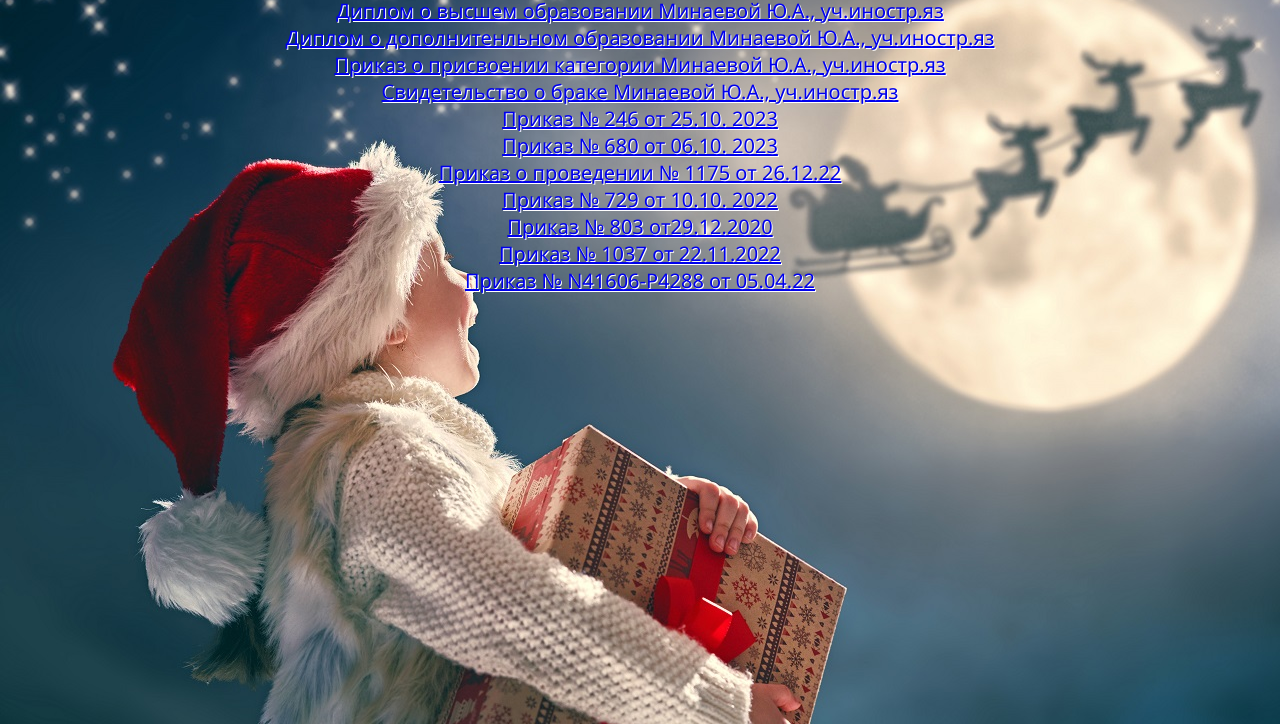
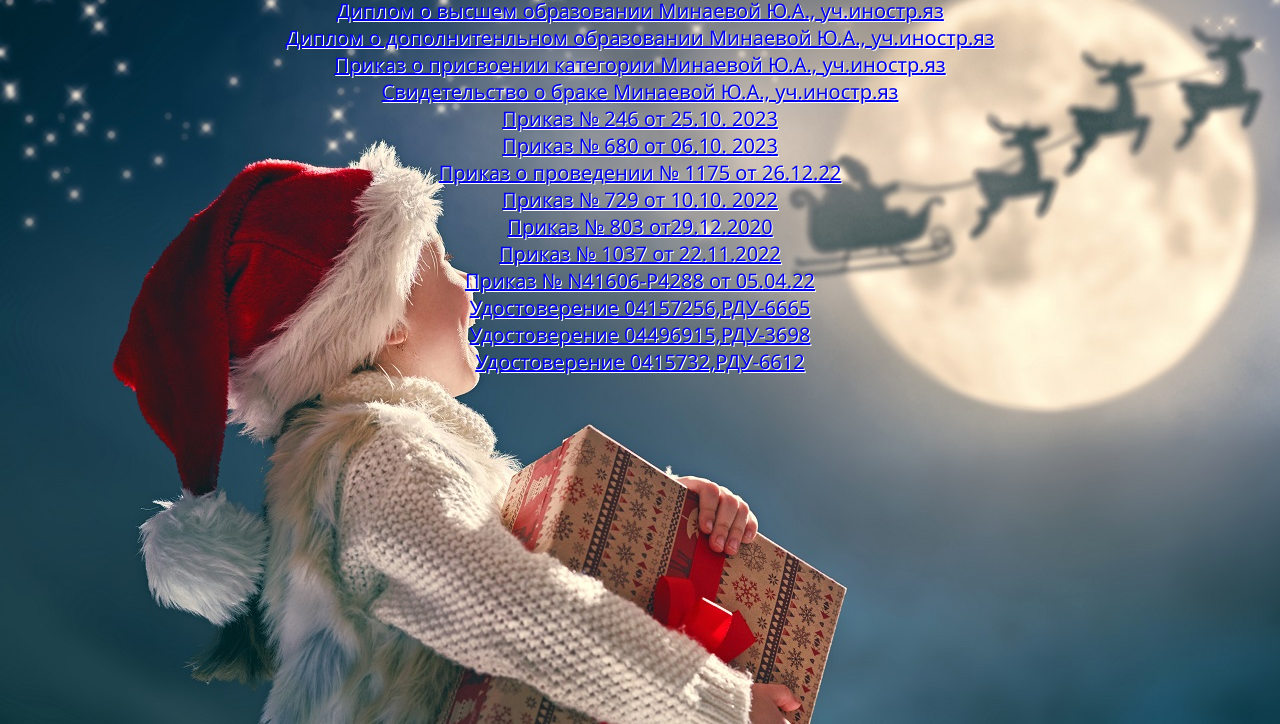
Before and after one commit to ramsch26Minaev/My_progect, a plain HTML site: page index.html in a window 1280 px wide. Shown: the part 76-800 px from the top of the page. Drawn offline with Linux system fonts and the light colour scheme.

Commit message:
Update index.html

```diff
--- a/index.html
+++ b/index.html
@@ -90,6 +90,23 @@ lang="ru"><head>
                 Приказ № N41606-P4288 от 05.04.22
             </a>
         </div>
+        <div class="guides">
+            <a href="Document\Удостоверение 04157256,РДУ-6665.pdf">
+                Удостоверение 04157256,РДУ-6665
 
+            </a>
+        </div>
+        <div class="guides">
+            <a href="Document\Удостоверение 04496915,РДУ-3698.pdf">
+                Удостоверение 04496915,РДУ-3698
+
+            </a>
+        </div>
+        <div class="guides">
+            <a href="Document\Удостоверение 04157132,РДУ-6612.pdf">
+                Удостоверение 0415732,РДУ-6612
+
+            </a>
+        </div>
     </body>
     </html>
```
